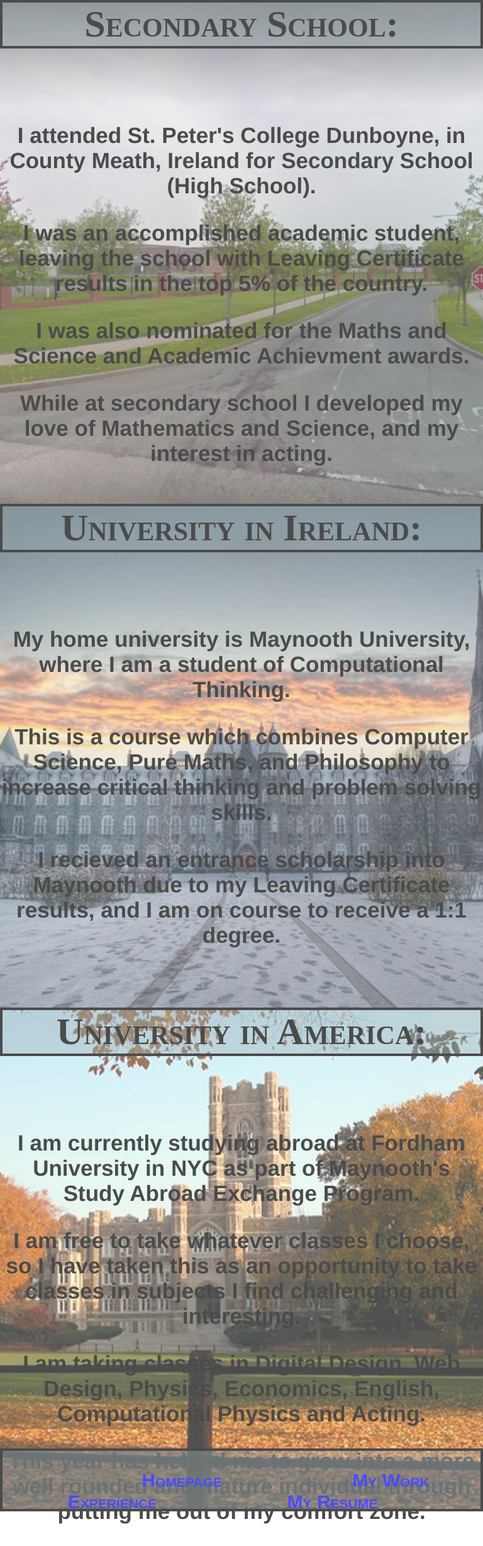
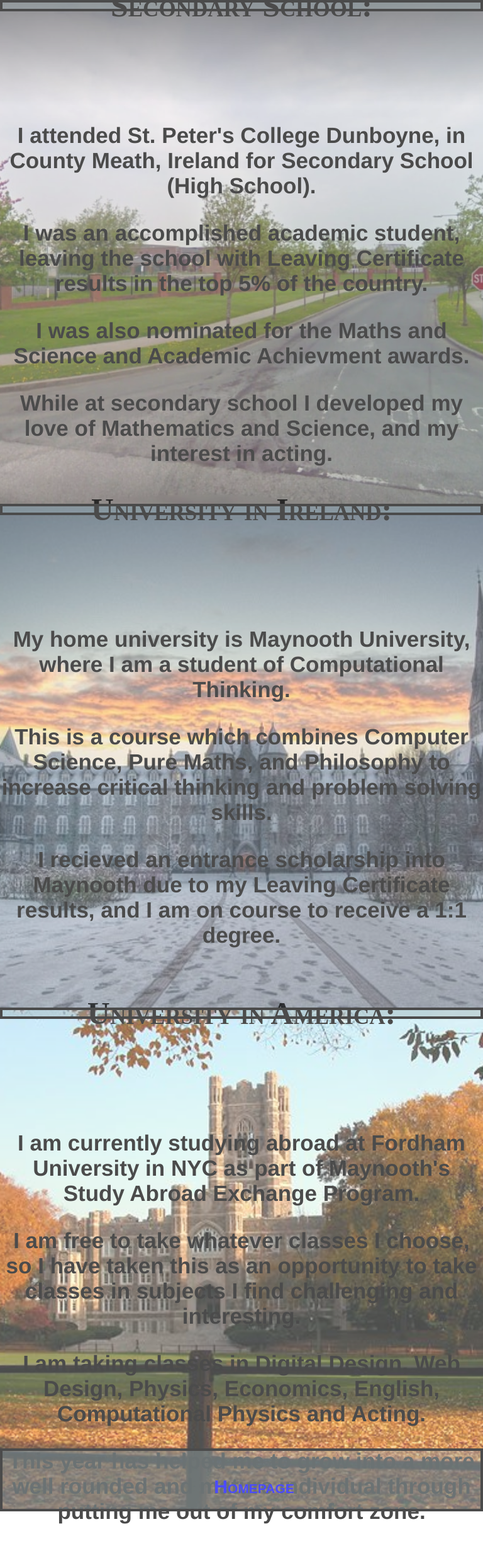
Before and after one commit to Cormaca18/Cormaca18.github.io, a PHP site: page /education.html in a window 768 px wide. Shown: the whole page at 63% size. Run offline with PHP 8.4, Linux system fonts and the light colour scheme.

Commit message:
changed css

```diff
--- a/css/education.css
+++ b/css/education.css
@@ -101,3 +101,23 @@
     text-align: center;
     padding: 0px 100px 50px 100px;
 }
+
+@media only screen and (min-width : 768px) and (max-width : 1023px){
+  ul#menu li{
+    font-size: 30px;
+    display: block;
+    padding: 10px;
+  }
+  a:hover {
+      color: purple;
+      font-size: 40px;
+  }
+  h1{
+    font-size: 50px;
+    line-height: 20%;
+  }
+  .bg1, .bg2, .bg3{
+    width: 100%;
+    min-height: 100%;
+  }
+}
--- a/css/stylescss.css
+++ b/css/stylescss.css
@@ -159,6 +159,7 @@
   }
   h1{
     font-size: 50px;
+    line-height: 20%;
   }
   h2{
     font-size: 45px;
```
